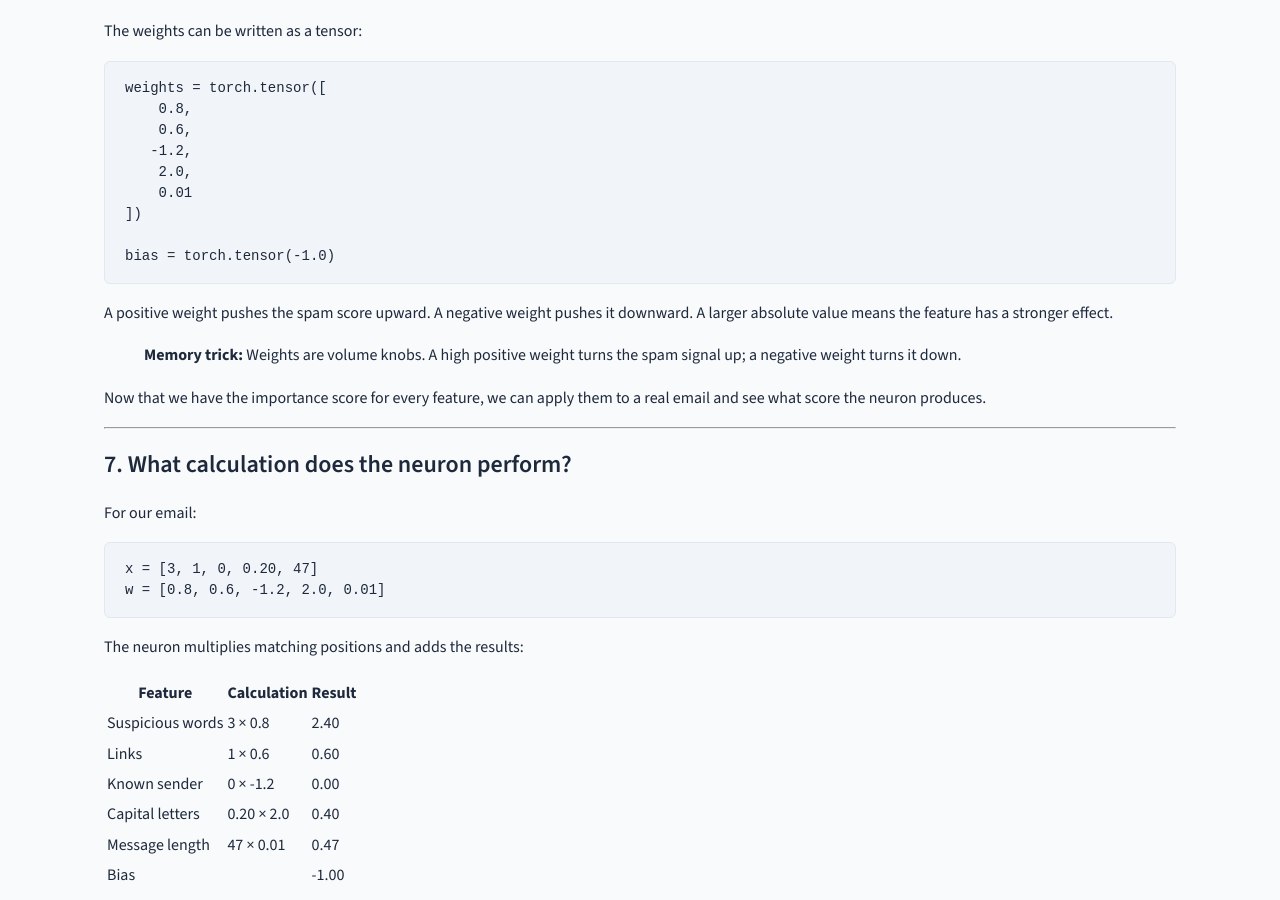
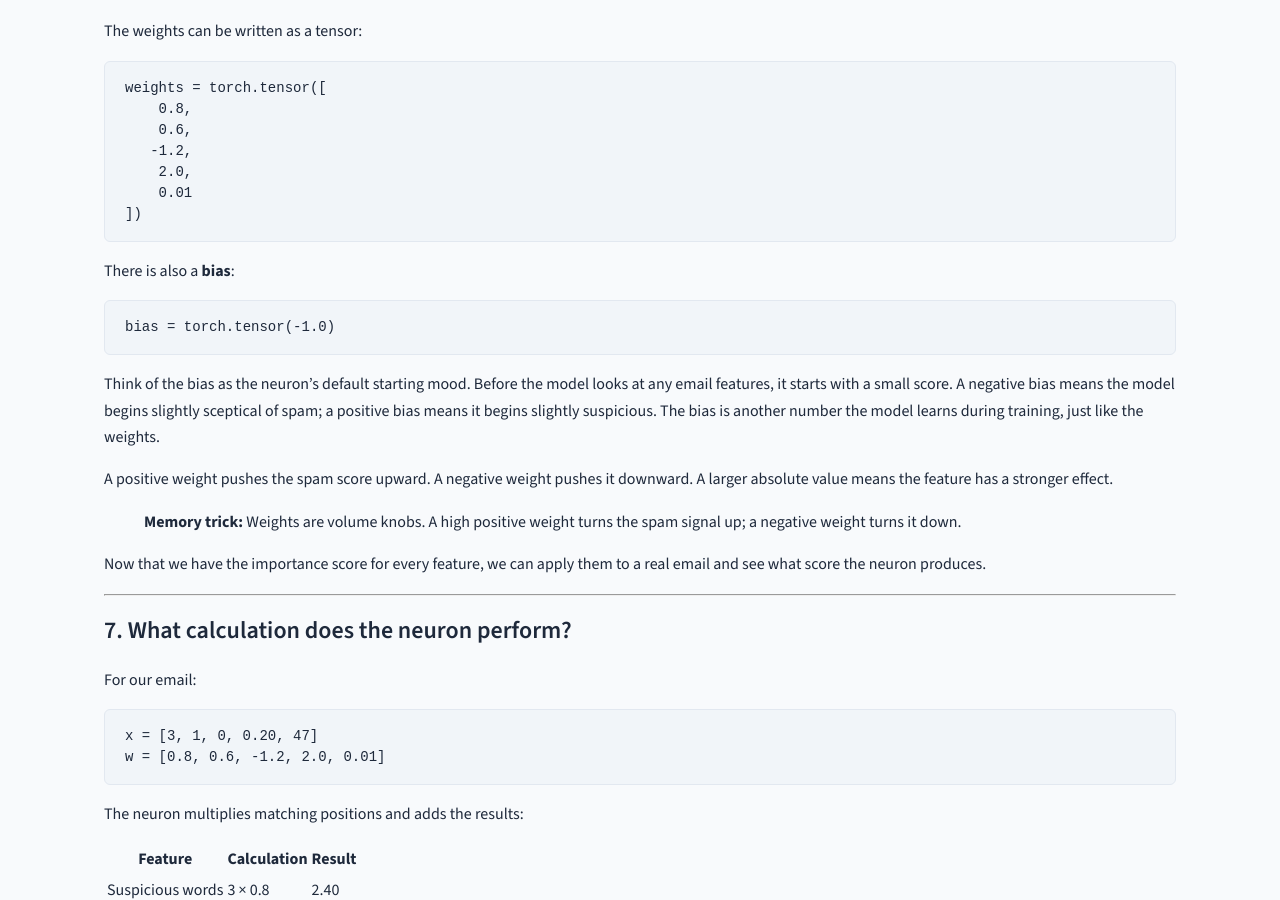
Before and after one commit to rilov/handbook, a Jekyll site: the page built from _topics/Understanding Neurons and Neural Networks - A Friendly Guide.md, in a window 1280 px wide and 900 px high, scrolled down 4562 px. Built offline with Jekyll 4.4.1, drawn with Linux system fonts in a browser that asks for light colours; our own code applies the rules of GitHub Pages for plain Markdown files.

Commit message:
Explain bias before it is used in the calculation
- Added a plain-English explanation of bias right after the weights tensor in section 6
- Bias is now described as the neuron's default starting mood before features are considered
- Clarified that bias is also learned during training, just like weights

````diff
--- a/_topics/Understanding Neurons and Neural Networks - A Friendly Guide.md
+++ b/_topics/Understanding Neurons and Neural Networks - A Friendly Guide.md
@@ -197,9 +197,15 @@ weights = torch.tensor([
     2.0,
     0.01
 ])
+```
 
+There is also a **bias**:
+
+```python
 bias = torch.tensor(-1.0)
 ```
+
+Think of the bias as the neuron's default starting mood. Before the model looks at any email features, it starts with a small score. A negative bias means the model begins slightly sceptical of spam; a positive bias means it begins slightly suspicious. The bias is another number the model learns during training, just like the weights.
 
 A positive weight pushes the spam score upward. A negative weight pushes it downward. A larger absolute value means the feature has a stronger effect.
 
````
